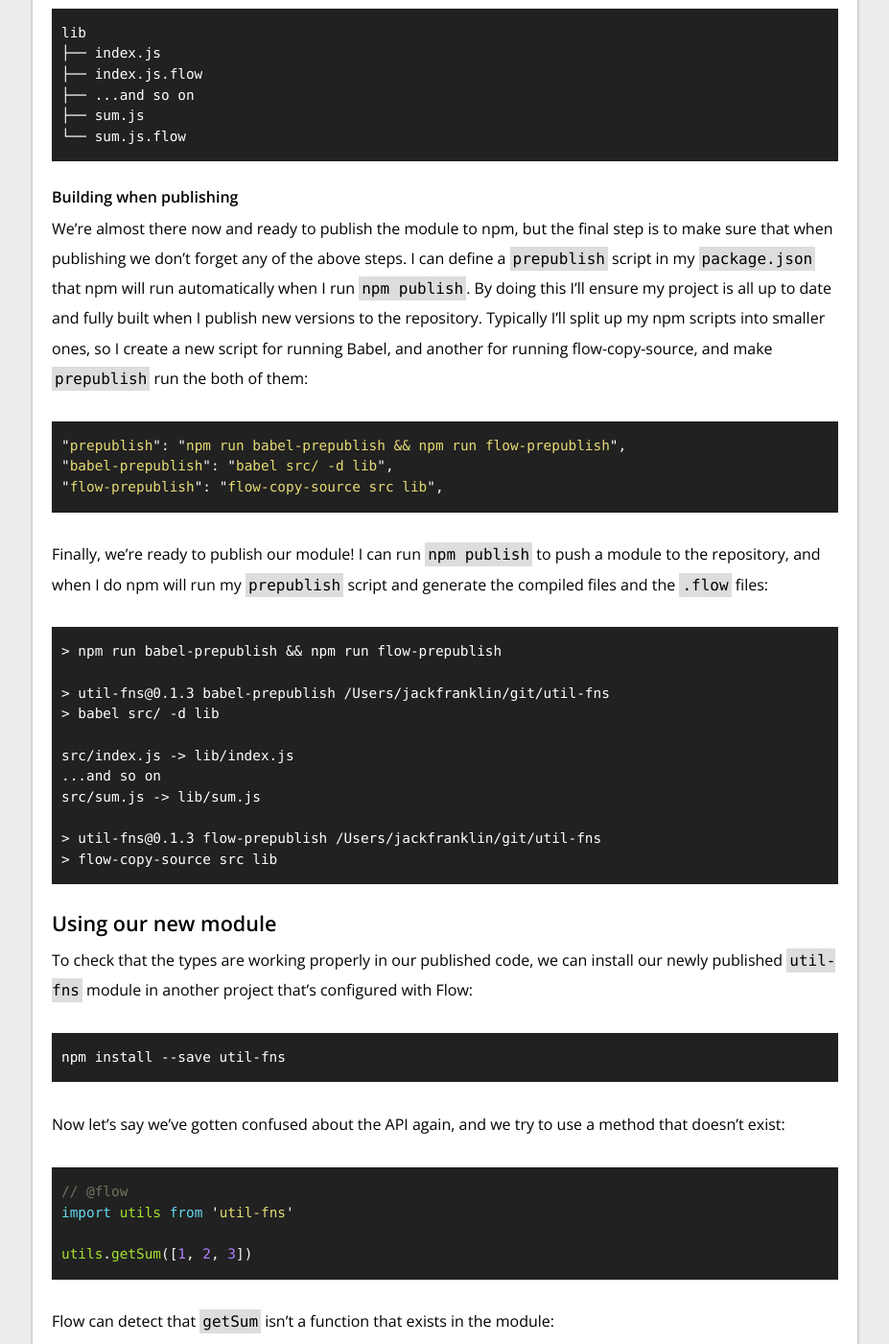
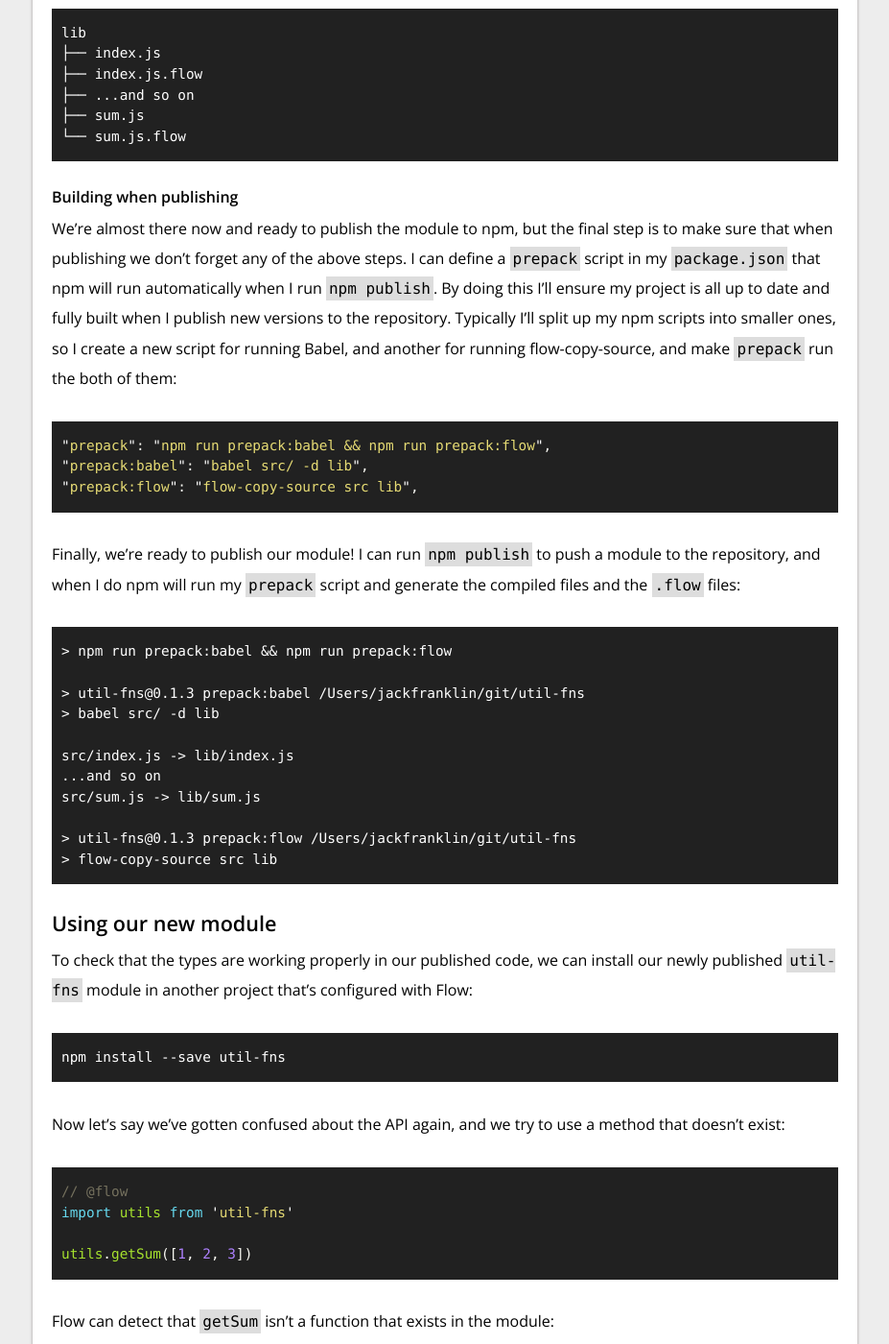
Before and after one commit to jackfranklin/javascriptplayground.com, a Jekyll site: the page built from _posts/2017-01-04-npm-flowjs-javascript.md, in a window 1280 px wide and 1400 px high, scrolled down 7244 px. Shown: the whole window at 96% size, without its empty margins (176-1103 px from the left). Built offline with Jekyll 4.4.1, drawn with Linux system fonts in a browser that asks for light colours; comment, search, counter and statistics services are not loaded.

Commit message:
Use prepack instead of prepublish.

````diff
--- a/_posts/2017-01-04-npm-flowjs-javascript.md
+++ b/_posts/2017-01-04-npm-flowjs-javascript.md
@@ -224,27 +224,27 @@ lib
 
 ### Building when publishing
 
-We're almost there now and ready to publish the module to npm, but the final step is to make sure that when publishing we don't forget any of the above steps. I can define a `prepublish` script in my `package.json` that npm will run automatically when I run `npm publish`. By doing this I'll ensure my project is all up to date and fully built when I publish new versions to the repository. Typically I'll split up my npm scripts into smaller ones, so I create a new script for running Babel, and another for running flow-copy-source, and make `prepublish` run the both of them:
+We're almost there now and ready to publish the module to npm, but the final step is to make sure that when publishing we don't forget any of the above steps. I can define a `prepack` script in my `package.json` that npm will run automatically when I run `npm publish`. By doing this I'll ensure my project is all up to date and fully built when I publish new versions to the repository. Typically I'll split up my npm scripts into smaller ones, so I create a new script for running Babel, and another for running flow-copy-source, and make `prepack` run the both of them:
 
 ```js
-"prepublish": "npm run babel-prepublish && npm run flow-prepublish",
-"babel-prepublish": "babel src/ -d lib",
-"flow-prepublish": "flow-copy-source src lib",
+"prepack": "npm run prepack:babel && npm run prepack:flow",
+"prepack:babel": "babel src/ -d lib",
+"prepack:flow": "flow-copy-source src lib",
 ```
 
-Finally, we're ready to publish our module! I can run `npm publish` to push a module to the repository, and when I do npm will run my `prepublish` script and generate the compiled files and the `.flow` files:
+Finally, we're ready to publish our module! I can run `npm publish` to push a module to the repository, and when I do npm will run my `prepack` script and generate the compiled files and the `.flow` files:
 
 ```
-> npm run babel-prepublish && npm run flow-prepublish
+> npm run prepack:babel && npm run prepack:flow
 
-> util-fns@0.1.3 babel-prepublish /Users/jackfranklin/git/util-fns
+> util-fns@0.1.3 prepack:babel /Users/jackfranklin/git/util-fns
 > babel src/ -d lib
 
 src/index.js -> lib/index.js
 ...and so on
 src/sum.js -> lib/sum.js
 
-> util-fns@0.1.3 flow-prepublish /Users/jackfranklin/git/util-fns
+> util-fns@0.1.3 prepack:flow /Users/jackfranklin/git/util-fns
 > flow-copy-source src lib
 ```
 
````
